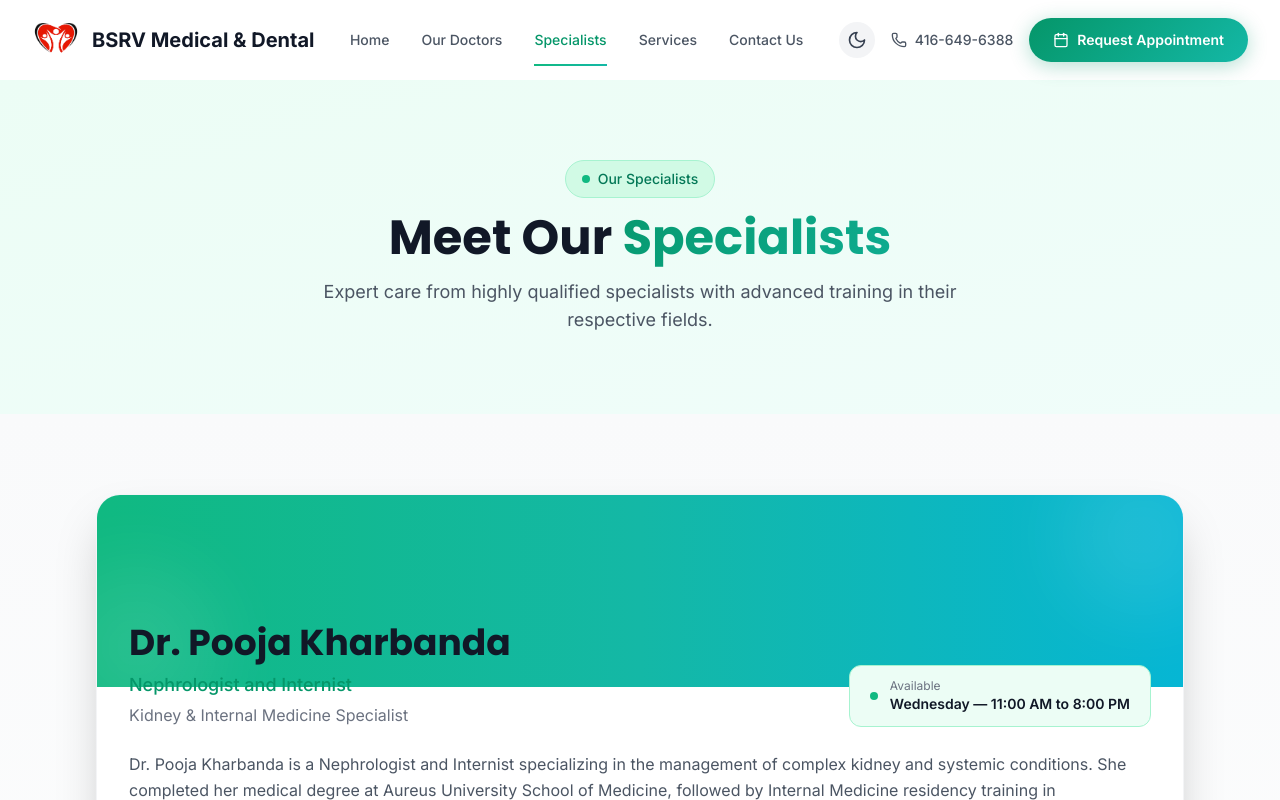
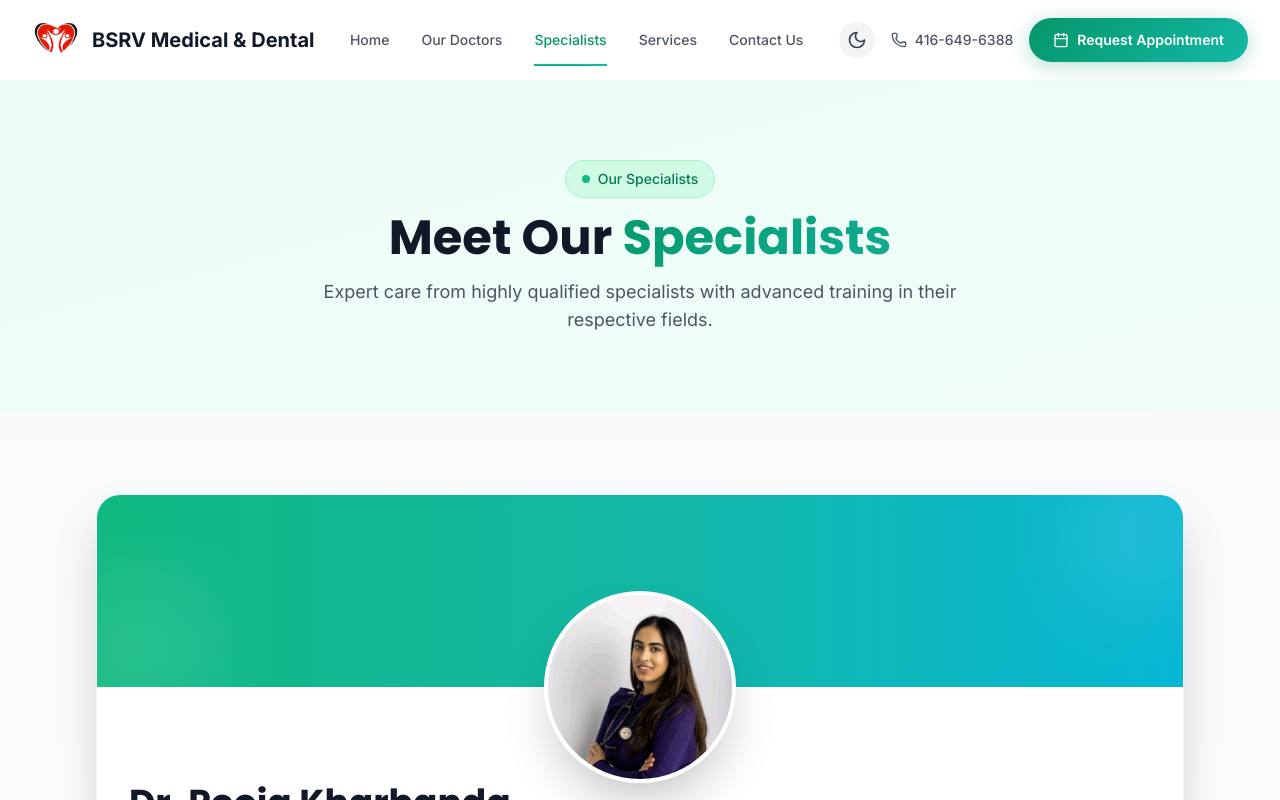
Before and after one commit to zainabqureshi09/Clinic-Website, a React (Vite) app: page /specialties in a window 1280 px wide. Shown: the top 800 px of the page. Built offline with nearby package versions, Linux system fonts and the light colour scheme.

Commit message:
Add Dr. Pooja's picture to Specialists page

```diff
--- a/src/pages/Specialists.jsx
+++ b/src/pages/Specialists.jsx
@@ -115,10 +115,31 @@ const Specialists = () => {
                   <div className="absolute -bottom-10 -left-10 w-40 h-40 rounded-full bg-white/10 blur-2xl" />
                 </div>
 
+                {/* Doctor Image */}
+                <div className="relative -mt-24 mb-6 flex justify-center">
+                  <motion.div
+                    initial={{ opacity: 0, scale: 0.8 }}
+                    whileInView={{ opacity: 1, scale: 1 }}
+                    viewport={{ once: true }}
+                    transition={{ delay: 0.3 }}
+                    className="w-48 h-48 rounded-full overflow-hidden border-4 border-white dark:border-slate-700 shadow-2xl bg-gradient-to-br from-emerald-50 to-teal-50 dark:from-slate-800 dark:to-slate-700"
+                  >
+                    <img
+                      src={specialist.image}
+                      alt={specialist.name}
+                      className="w-full h-full object-cover"
+                      onError={(e) => {
+                        e.target.style.display = 'none';
+                        e.target.parentElement.innerHTML = '<div class="w-full h-full flex items-center justify-center"><div class="text-center"><div class="w-20 h-20 mx-auto rounded-full bg-emerald-200 dark:bg-slate-600 flex items-center justify-center"><svg class="w-10 h-10 text-emerald-600 dark:text-emerald-400" fill="none" stroke="currentColor" viewBox="0 0 24 24"><path stroke-linecap="round" stroke-linejoin="round" stroke-width="2" d="M16 7a4 4 0 11-8 0 4 4 0 018 0zM12 14a7 7 0 00-7 7h14a7 7 0 00-7-7z"></path></svg></div></div></div>';
+                      }}
+                    />
+                  </motion.div>
+                </div>
+
                 {/* Profile Content */}
                 <div className="relative px-8 pb-8">
                   {/* Name & Specialty */}
-                  <div className="flex flex-col md:flex-row md:items-end md:justify-between -mt-16 mb-6">
+                  <div className="flex flex-col md:flex-row md:items-end md:justify-between -mt-6 mb-6">
                     <div>
                       <motion.h2
                         initial={{ opacity: 0, y: 20 }}
```
Also changed, not shown: 5 other files (tests, documents, lock files or other folders).
